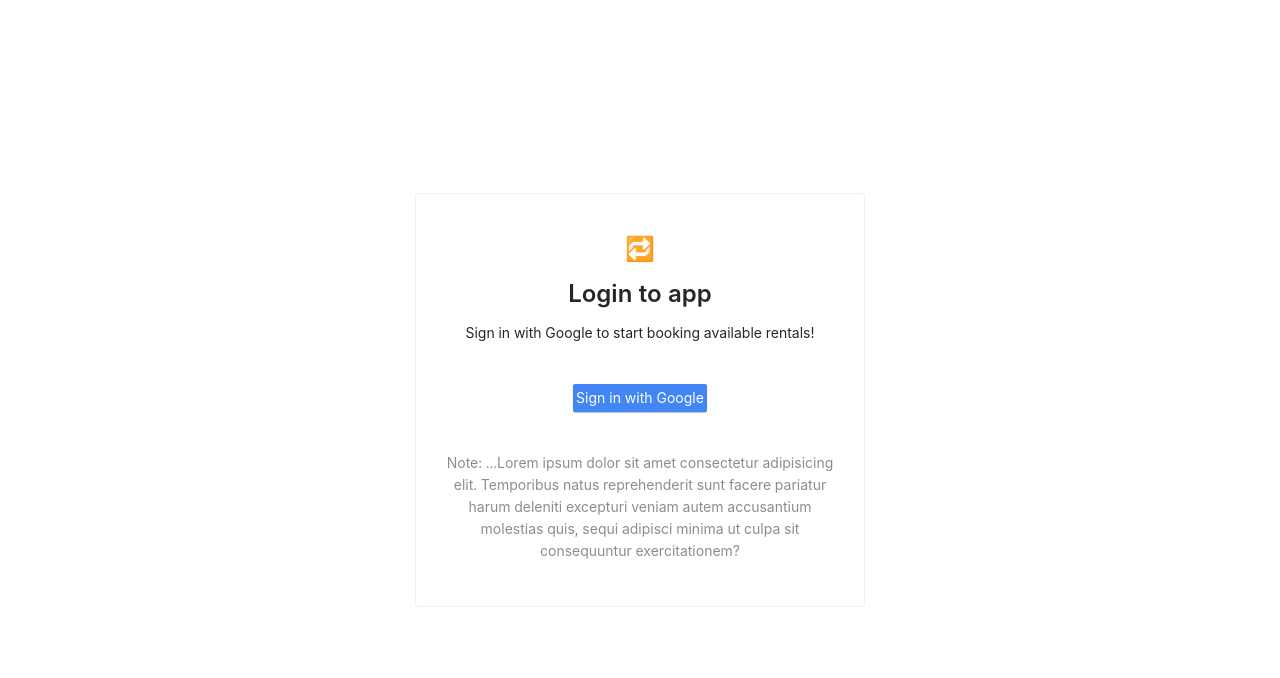
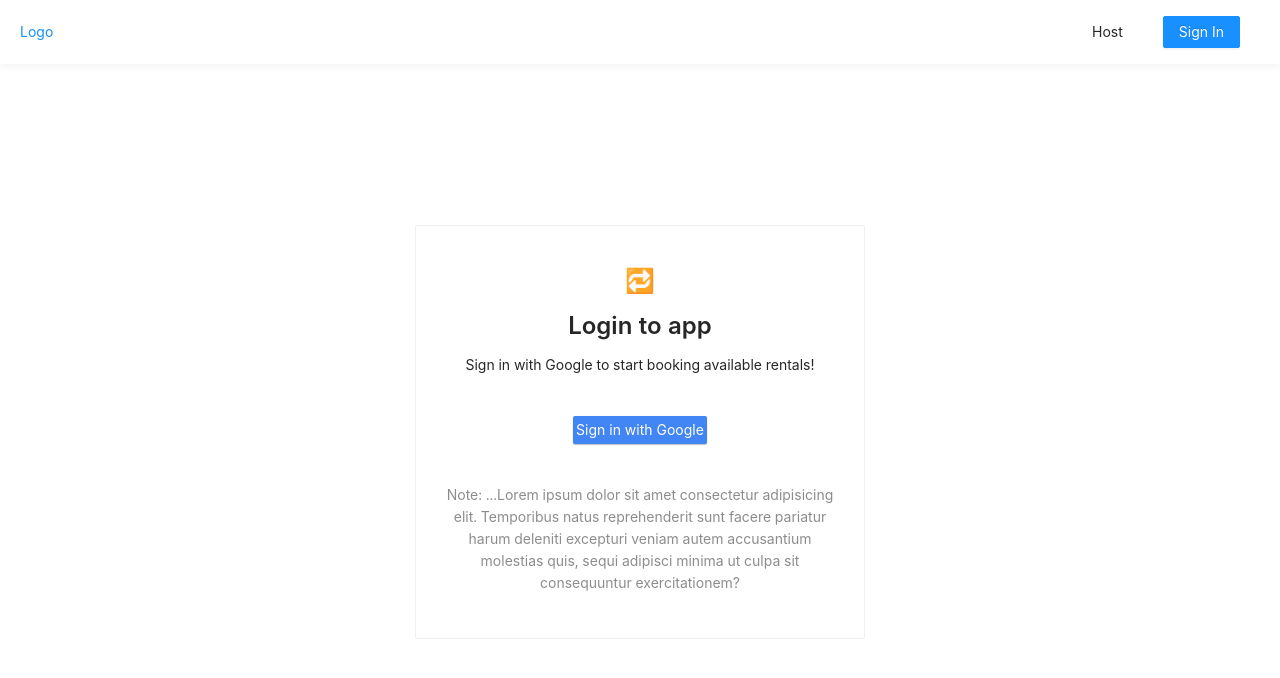
Before and after one commit to dione616/thapp-MERN-with-TS-and-Apollo, a React (Create React App) app in the folder client/: page /login in a window 1280 px wide. Shown: the top 678 px of the page. Built offline with nearby package versions, Linux system fonts and the light colour scheme.

Commit message:
Header layout and login logout on client done

```diff
--- a/client/src/index.tsx
+++ b/client/src/index.tsx
@@ -4,9 +4,9 @@ import { BrowserRouter as Router, Switch, Route } from "react-router-dom"
 import * as serviceWorker from "./serviceWorker"
 import ApolloClient from "apollo-boost"
 import { ApolloProvider } from "react-apollo"
-import { Listings, Home, Host, Listing, Login, NotFound, User } from "./sections"
+import { Listings, Home, Host, Listing, Login, NotFound, User, AppHeader } from "./sections"
 import "./styles/index.css"
-import { Layout } from "antd"
+import { Affix, Layout } from "antd"
 import { Viewer } from "./lib/types"
 
 const client = new ApolloClient({ uri: "/api" })
@@ -21,11 +21,13 @@ const initialViewer: Viewer = {
 
 const App = () => {
   const [viewer, setViewer] = useState<Viewer>(initialViewer)
-  console.log(viewer)
 
   return (
     <Router>
       <Layout id="app">
+        <Affix offsetTop={0} className="app__affix-header">
+          <AppHeader viewer={viewer} setViewer={setViewer} />
+        </Affix>
         <Switch>
           <Route exact path="/" component={Home} />
           <Route exact path="/host" component={Host} />
--- a/client/src/lib/graphql/mutations/LogOut/index.ts
+++ b/client/src/lib/graphql/mutations/LogOut/index.ts
@@ -2,7 +2,7 @@ import { gql } from "apollo-boost"
 
 export const LOG_OUT = gql`
   mutation LogOut {
-    logIn {
+    logOut {
       id
       token
       avatar
--- /dev/null
+++ b/client/src/sections/AppHeader/components/MenuItems/index.tsx
@@ -0,0 +1,69 @@
+import React from "react"
+import { Button, Menu, Avatar } from "antd"
+import Icon from "@ant-design/icons"
+import { Link } from "react-router-dom"
+import { Viewer } from "../../../../lib/types"
+import { LOG_OUT } from "../../../../lib/graphql/mutations"
+import { LogOut as LogOutData } from "../../../../lib/graphql/mutations/LogOut/__generated__/LogOut"
+import { useMutation } from "@apollo/react-hooks"
+import { displayErrorMessage, displaySuccessNotification } from "../../../../lib/utils"
+
+const { Item, SubMenu } = Menu
+
+interface Props {
+  viewer: Viewer
+  setViewer: (viewer: Viewer) => void
+}
+
+export const MenuItems: React.FC<Props> = ({ viewer, setViewer }) => {
+  const [logOut] = useMutation<LogOutData>(LOG_OUT, {
+    onCompleted: (data) => {
+      if (data && data.logOut) {
+        setViewer(data.logOut)
+        displaySuccessNotification("You have successfully logged out!:)")
+      }
+    },
+    onError: (data) => {
+      displayErrorMessage("Sorry! :(")
+    },
+  })
+
+  const hanldeLogOut = () => {
+    logOut()
+  }
+
+  const subMenu =
+    viewer.id && viewer.avatar ? (
+      <SubMenu title={<Avatar src={viewer.avatar} />}>
+        <Item key="/user">
+          <Link to={`/user/${viewer.id}`}>
+            <Icon type="user" />
+            Profile
+          </Link>
+        </Item>
+        <Item key="/logout">
+          <div onClick={hanldeLogOut}>
+            <Icon type="logout" />
+            Logout
+          </div>
+        </Item>
+      </SubMenu>
+    ) : (
+      <Item>
+        <Link to="/login">
+          <Button type="primary">Sign In</Button>
+        </Link>
+      </Item>
+    )
+  return (
+    <Menu mode="horizontal" selectable={false} className="menu">
+      <Item key="/host">
+        <Link to="/host">
+          <Icon type="home" />
+          Host
+        </Link>
+      </Item>
+      {subMenu}
+    </Menu>
+  )
+}
--- /dev/null
+++ b/client/src/sections/AppHeader/components/index.ts
@@ -0,0 +1 @@
+export * from "./MenuItems"
--- /dev/null
+++ b/client/src/sections/AppHeader/index.tsx
@@ -0,0 +1,27 @@
+import React from "react"
+import { Link } from "react-router-dom"
+import { Layout } from "antd"
+import { MenuItems } from "./components"
+import { Viewer } from "../../lib/types"
+
+const { Header } = Layout
+
+interface Props {
+  viewer: Viewer
+  setViewer: (viewer: Viewer) => void
+}
+
+export const AppHeader: React.FC<Props> = ({ viewer, setViewer }) => {
+  return (
+    <Header className="app-header">
+      <div className="app-header__logo-search-section">
+        <div className="app-header__logo">
+          <Link to="/">Logo</Link>
+        </div>
+      </div>
+      <div className="app-header__menu_section">
+        <MenuItems viewer={viewer} setViewer={setViewer} />
+      </div>
+    </Header>
+  )
+}
--- a/client/src/sections/index.ts
+++ b/client/src/sections/index.ts
@@ -5,3 +5,4 @@ export * from "./Host"
 export * from "./User"
 export * from "./NotFound"
 export * from "./Login"
+export * from "./AppHeader"
```
Also changed, not shown: client/src/lib/graphql/mutations/LogOut/__generated__/LogOut.ts (+8 -9 lines).
